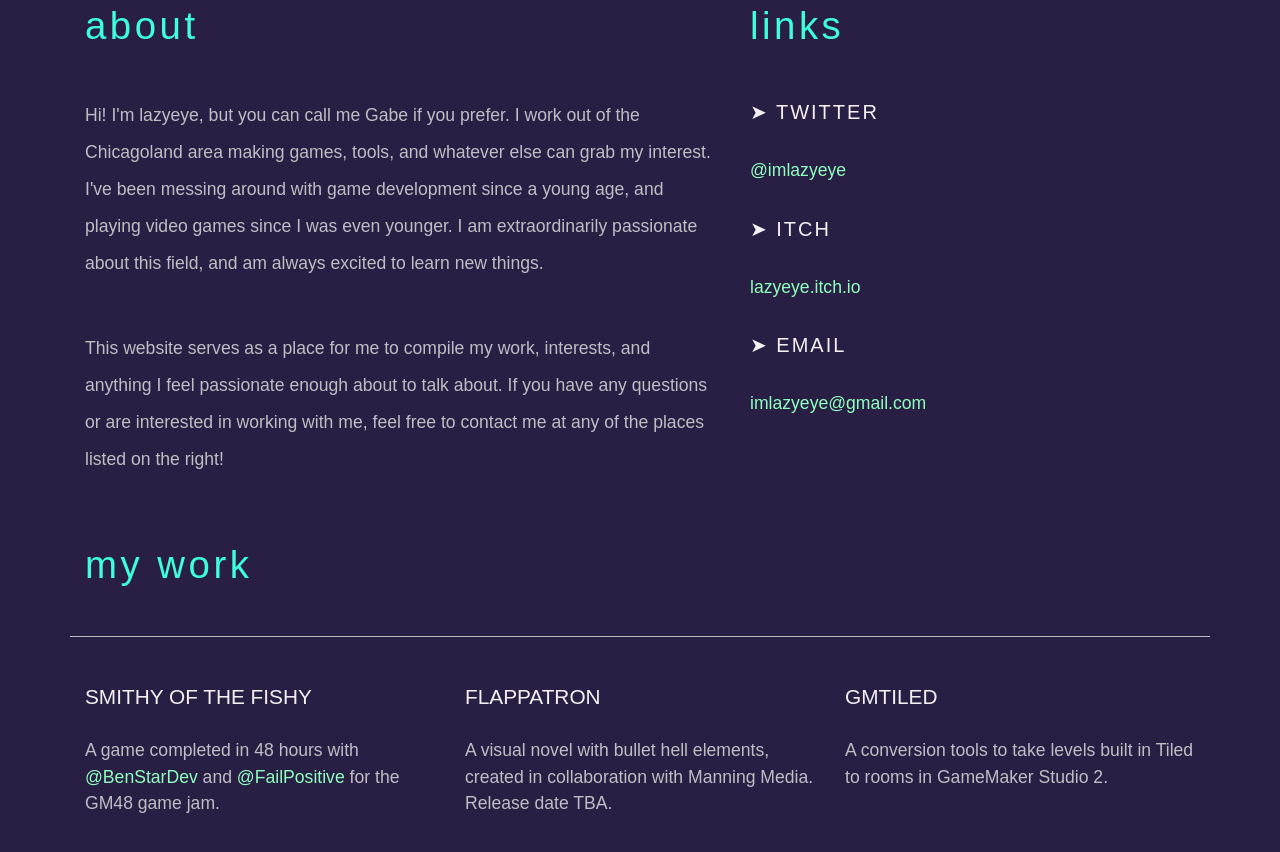
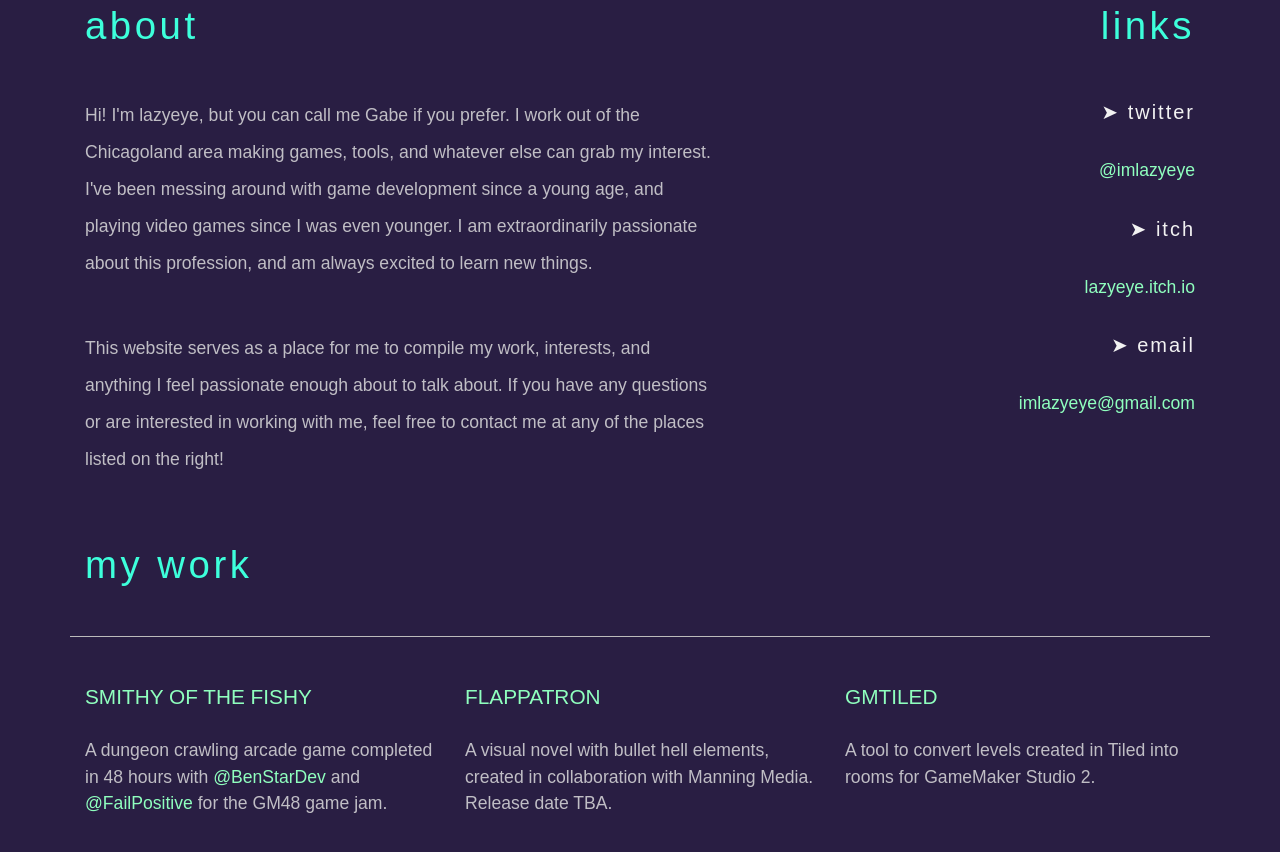
Before and after one commit to imlazyeye/imlazyeye.github.io, a plain HTML site: page index.html in a window 1280 px wide. Shown: the part 211-1063 px from the top of the page. Drawn offline with nearby package versions, Linux system fonts and the light colour scheme; grey boxes are pictures that could not be loaded; a web font is replaced by a local one.

Commit message:
Minor style changes

```diff
--- a/assets/styles/styles.css
+++ b/assets/styles/styles.css
@@ -18,7 +18,7 @@ a:hover {
 }
 
 h3 a {
-  color: #F2F2F2;
+  color: #8fffbe;
 }
 
 /* Top-o-the page headers */
@@ -65,6 +65,7 @@ h3, h4 {
 .links-list {
   color: #F2F2F2;
   font-size: 1.1em;
+  text-align: right;
 }
 
 .links-list li:first-child {
--- a/index.html
+++ b/index.html
@@ -58,7 +58,7 @@
           <h2 class="mb-5">about</h2>
           <p class="about-me-paragraph">
             Hi! I'm lazyeye, but you can call me Gabe if you prefer. I work out of the Chicagoland area making games, tools, and whatever else can grab my interest.
-            I've been messing around with game development since a young age, and playing video games since I was even younger. I am extraordinarily passionate about this field,
+            I've been messing around with game development since a young age, and playing video games since I was even younger. I am extraordinarily passionate about this profession,
             and am always excited to learn new things.
           </p>
           <p class="about-me-paragraph mt-5">
@@ -69,17 +69,17 @@
 
         <!-- Links column -->
         <div class="col-md-5">
-          <h2 class="mb-5">links</h2>
+          <h2 class="mb-5 text-right">links</h2>
           <ul class="list-unstyled links-list">
-            <li class="text-uppercase lead">➤ Twitter</li>
+            <li class="text-lowercase lead">➤ Twitter</li>
             <li>
               <a href="https://twitter.com/imlazyeye">@imlazyeye</a>
             </li>
-            <li class="text-uppercase lead">➤ Itch</li>
+            <li class="text-lowercase lead">➤ Itch</li>
             <li>
               <a href="https://lazyeye.itch.io/">lazyeye.itch.io</a>
             </li>
-            <li class="text-uppercase lead">➤ Email</li>
+            <li class="text-lowercase lead">➤ Email</li>
             <li>
               <a href="mailto:imlazyeye@gmail.com">imlazyeye@gmail.com</a>
             </li>
@@ -94,7 +94,7 @@
 
         <div class="portfolio-item col-md-4">
           <h3> <a href="https://lazyeye.itch.io/smithy-of-the-fishy">Smithy of the Fishy</a> </h3>
-          <p>A game completed in 48 hours with <a href="https://twitter.com/BenStarDev">@BenStarDev</a> and <a href="https://twitter.com/Failpositive">@FailPositive</a> for the GM48 game jam.</p>
+          <p>A dungeon crawling arcade game completed in 48 hours with <a href="https://twitter.com/BenStarDev">@BenStarDev</a> and <a href="https://twitter.com/Failpositive">@FailPositive</a> for the GM48 game jam.</p>
           <img src="assets/images/smithy_of_the_fishy.gif" alt="Smithy of the Fishy">
         </div>
 
@@ -106,7 +106,7 @@
 
         <div class="portfolio-item col-md-4">
           <h3> <a href="https://lazyeye.itch.io/gmtiled">GMTiled</a> </h3>
-          <p>A conversion tools to take levels built in Tiled to rooms in GameMaker Studio 2.</p>
+          <p>A tool to convert levels created in Tiled into rooms for GameMaker Studio 2.</p>
           <img src="assets/images/gmtiled.png" alt="GMTiled">
         </div>
 
@@ -127,7 +127,7 @@
 
         <div class="portfolio-item col-md-4">
           <h3>Project Roguelite</h3>
-          <p>A flexible base engine for RPG / Rougelite projects. Currently in development.</p>
+          <p>A flexible engine for RPG / Rougelite projects. Currently in development.</p>
           <img src="assets/images/project-roguelite.gif" alt="Project Roguelite">
         </div>
 
```
